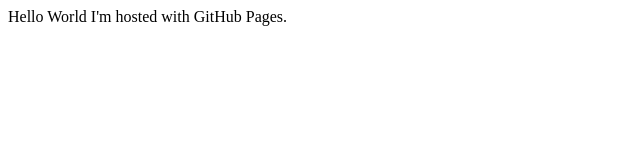
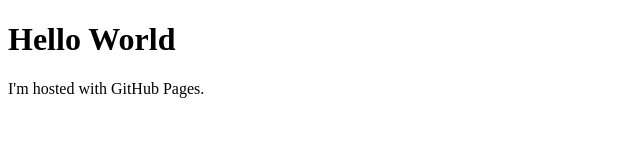
Before and after one commit to gnoma66uk/gnoma66uk.github.io, a plain HTML site: page index.html in a window 1280 px wide. Shown: the whole page, without its empty margins (0-640 px from the left). Drawn offline with Linux system fonts and the light colour scheme.

Commit message:
very sumple index.html

```diff
--- a/index.html
+++ b/index.html
@@ -1,12 +1,7 @@
 <!DOCTYPE html>
-<html lang="en">
-<head>
-    <meta charset="UTF-8">
-    <meta name="viewport" content="width=device-width, initial-scale=1.0">
-    <title>Document</title>
-</head>
+<html>
 <body>
-    Hello World
-    I'm hosted with GitHub Pages.
+    <h1>Hello World</h1>
+    <p>I'm hosted with GitHub Pages.</p>
 </body>
 </html>
```
